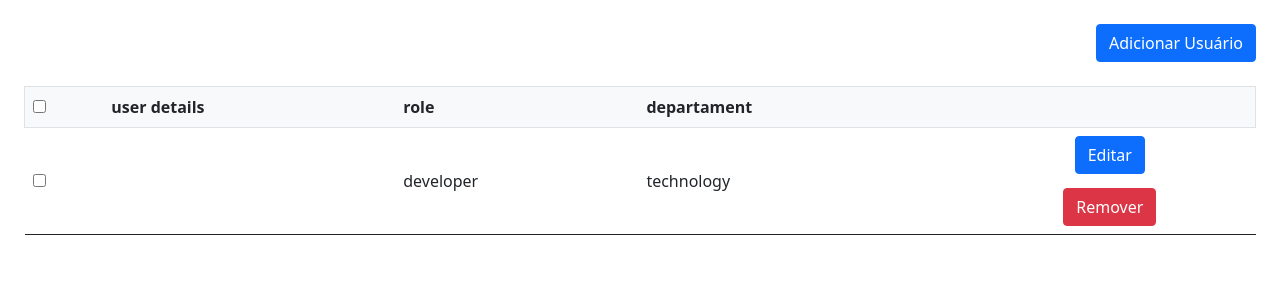
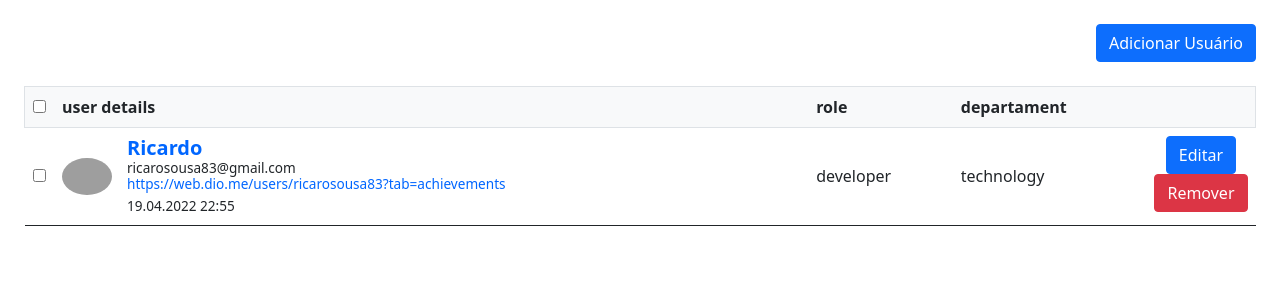
Before and after one commit to Sousa83/philips-fullstack-bootcamp, an Angular app in the folder angular/components-challenge/angular-components-challenge/: page / in a window 1280 px wide. Shown: the top 300 px of the page. Built offline with nearby package versions, Linux system fonts and the light colour scheme; grey boxes are pictures that could not be loaded.

Commit message:
challenge-components: listing page implemented

```diff
--- a/angular/components-challenge/angular-components-challenge/src/app/user/user.component.html
+++ b/angular/components-challenge/angular-components-challenge/src/app/user/user.component.html
@@ -17,13 +17,27 @@
       </thead>
       <tbody class="border-0">
         <tr *ngFor="let user of users">
-          <td class="align-middle"><input type="checkbox" /></td>
-          <td class="align-middle"></td>
+          <td class="align-middle select">
+            <input type="checkbox" />
+          </td>
+          <td class="align-middle">
+            <div class="user-details">
+              <div class="user-thumbnail-container px-0">
+                <app-image [src]="user.imageUrl"></app-image>
+              </div>
+              <div class="user-data d-sm-block">
+                <h2>{{ user.name }}</h2>
+                <h3>{{ user.email }}</h3>
+                <h4>{{ user.dioUrl }}</h4>
+
+                <span>{{ user.addedOn | date: "dd.MM.yyyy HH:mm" }}</span>
+              </div>
+            </div>
+          </td>
           <td class="align-middle">{{ user.role }}</td>
           <td class="align-middle">{{ user.departament }}</td>
-          <td>
+          <td class="actions">
             <div
-              style="min-height: 90px"
               class="d-flex justify-content-between align-items-center flex-column"
             >
               <app-button label="editar"></app-button>
--- a/angular/components-challenge/angular-components-challenge/src/app/user/user.component.scss
+++ b/angular/components-challenge/angular-components-challenge/src/app/user/user.component.scss
@@ -0,0 +1,54 @@
+table {
+  th.select,
+  td.select,
+  input[type="checbox"] {
+    width: 1px;
+  }
+
+  th.actions,
+  td.actions {
+    width: 35px;
+  }
+
+  td.actions {
+    min-height: 90px;
+  }
+}
+
+.user-details {
+  display: flex;
+
+  .user-thumbnail-container {
+    width: 50px;
+
+    display: flex;
+    align-items: center;
+  }
+
+  div {
+    display: none;
+    padding: 0 15px;
+
+    h2,
+    h3,
+    h4 {
+      margin: 0;
+    }
+
+    h2 {
+      font-weight: 600;
+      font-size: 1.25rem;
+    }
+
+    h3,
+    h4,
+    span {
+      font-size: 0.85rem;
+    }
+
+    h2,
+    h4 {
+      color: #0066ff;
+    }
+  }
+}
--- a/angular/components-challenge/angular-components-challenge/src/app/user/user.component.ts
+++ b/angular/components-challenge/angular-components-challenge/src/app/user/user.component.ts
@@ -11,6 +11,7 @@ export class UserComponent {
       id: 1,
       name: 'Ricardo',
       email: 'ricarosousa83@gmail.com',
+      addedOn: '2022-04-19T22:55:14.866Z',
       dioUrl: 'https://web.dio.me/users/ricarosousa83?tab=achievements',
       imageUrl:
         'https://hermes.digitalinnovation.one/users/student/8cd55ac9-72ad-4e50-80df-bf6dbdca6523.jpg',
--- a/angular/components-challenge/angular-components-challenge/src/app/user/user.module.ts
+++ b/angular/components-challenge/angular-components-challenge/src/app/user/user.module.ts
@@ -1,6 +1,7 @@
 import { NgModule } from '@angular/core';
 import { CommonModule } from '@angular/common';
 
+import { ImageModule } from '../shared/components/image/image.module';
 import { ButtonModule } from '../shared/components/button/button.module';
 
 import { UserComponent } from './user.component';
@@ -8,6 +9,6 @@ import { UserComponent } from './user.component';
 @NgModule({
   exports: [UserComponent],
   declarations: [UserComponent],
-  imports: [ButtonModule, CommonModule],
+  imports: [ButtonModule, CommonModule, ImageModule],
 })
 export class UserModule {}
```
